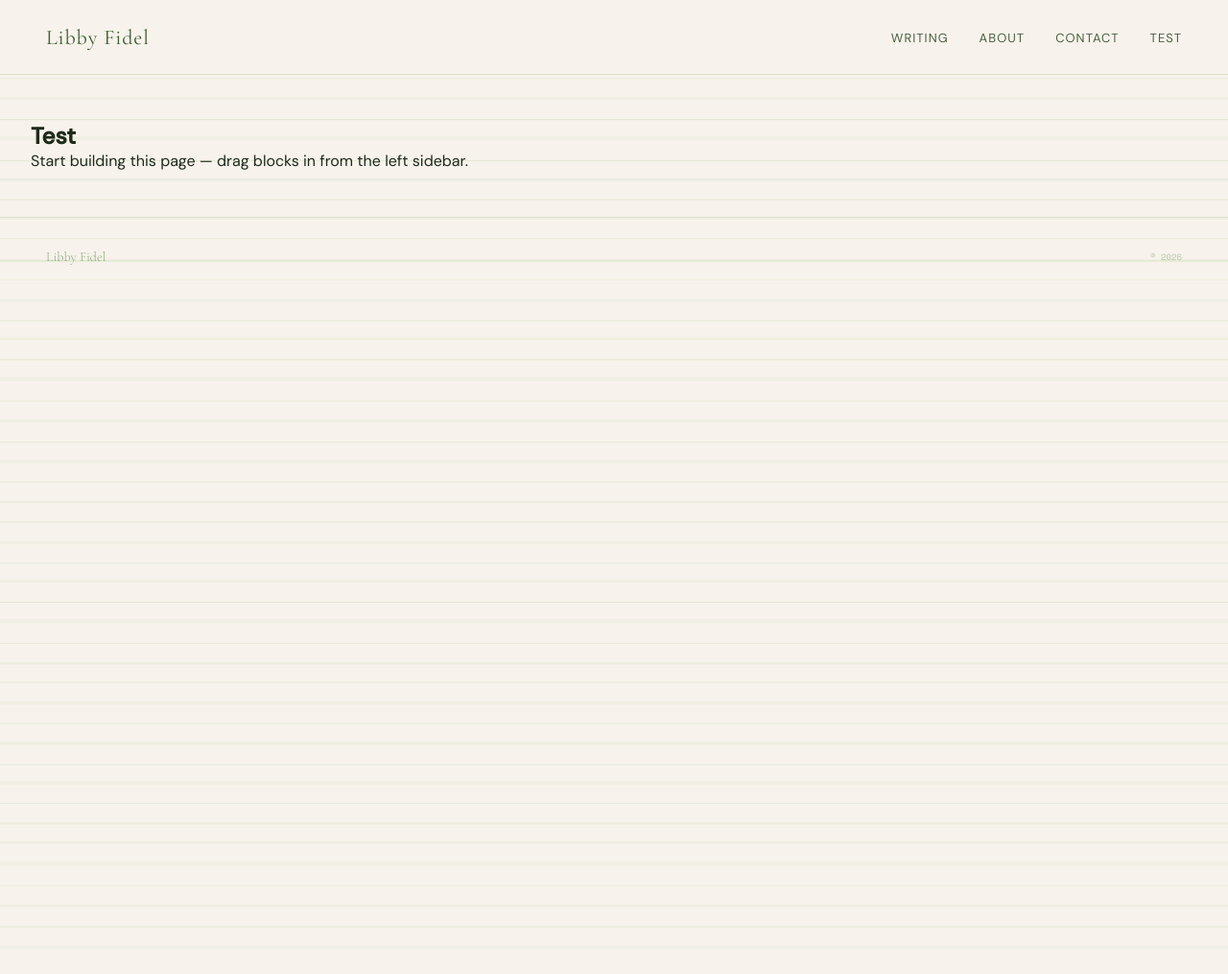
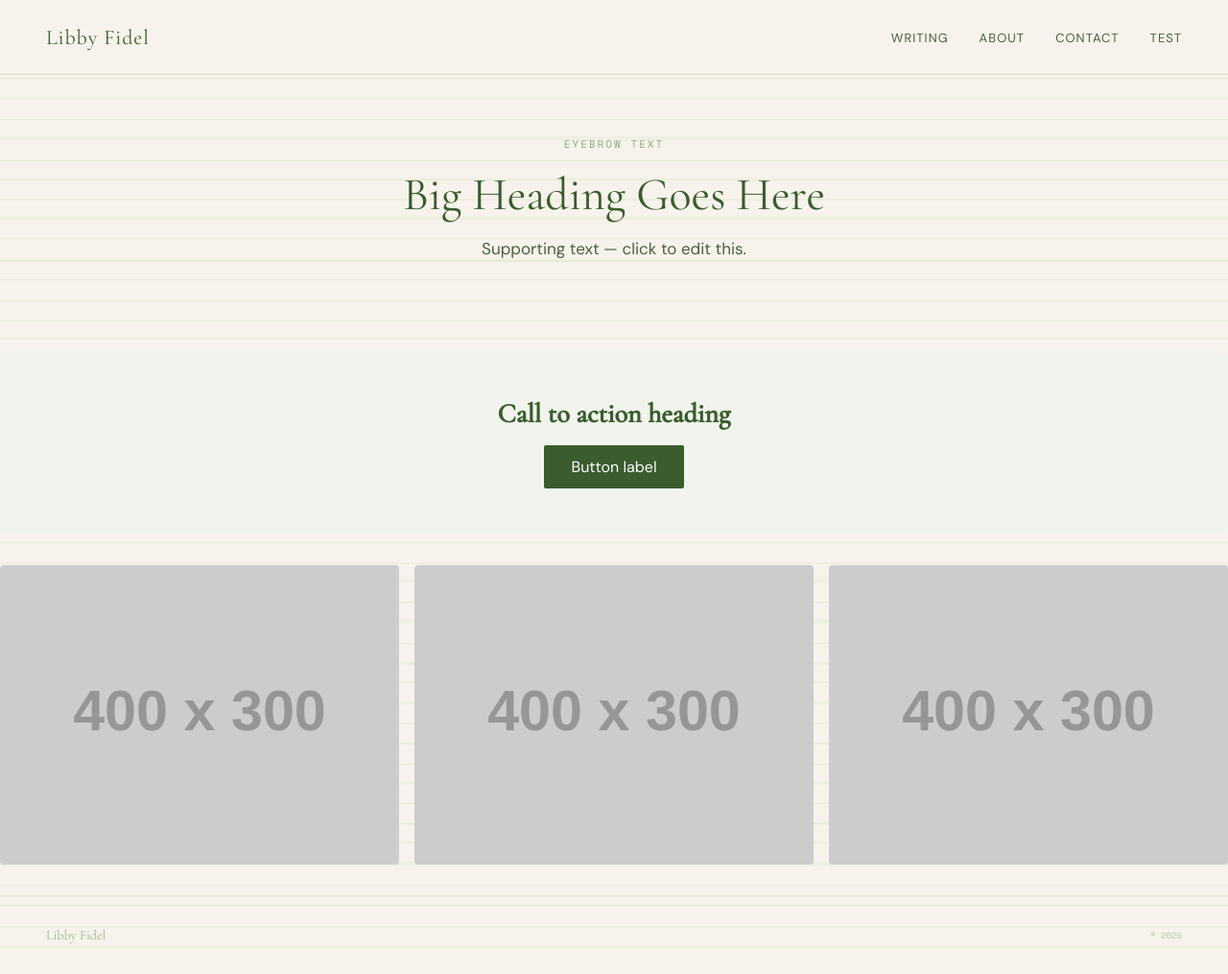
Before and after one commit to libbyfidel/libbyfidel.github.io, a Jekyll site: the page built from _tabs/test.md, in a window 1280 px wide and 1015 px high. Shown: the whole window at 96% size. Built offline with Jekyll 4.4.1, drawn with Linux system fonts in a browser that asks for light colours; some of the changed lines change nothing that is shown.

Commit message:
Update tab: Test

```diff
--- a/_tabs/test.md
+++ b/_tabs/test.md
@@ -3,5 +3,6 @@ title: Test
 nav_label: Test
 nav_order: 50
 show_in_nav: true
+custom_css: '* { box-sizing: border-box; } body {margin: 0;}#irpk{font-family:''Space Mono'',monospace;font-size:11px;letter-spacing:0.18em;text-transform:uppercase;color:#8aaa78;margin-bottom:1rem;}#idmtn{font-family:''Cormorant Garamond'',serif;font-size:48px;font-weight:400;color:#3a5c2e;margin-bottom:1rem;}#ivhci{font-size:17px;color:#4a6040;max-width:480px;margin:0 auto;}#isdw{padding:4rem 2rem;text-align:center;}#iuhrf{font-family:''Cormorant Garamond'',serif;font-size:28px;color:#3a5c2e;margin-bottom:1rem;}#idoi8{display:inline-block;padding:12px 28px;background:#3a5c2e;color:white;text-decoration:none;border-radius:2px;}#ibj61{padding:3rem 2rem;text-align:center;background:#f0f4ec;border-radius:8px;margin:2rem 0;}#i8eej{width:100%;border-radius:4px;}#iwuns{width:100%;border-radius:4px;}#i4ltu{width:100%;border-radius:4px;}#ix55h{display:grid;grid-template-columns:repeat(3,1fr);gap:1rem;margin:2rem 0;}'
 ---
-<section style="padding:3rem 2rem;"><h1>Test</h1><p>Start building this page — drag blocks in from the left sidebar.</p></section>
+<section id="isdw"><p id="irpk">EYEBROW TEXT</p><h1 id="idmtn">Big Heading Goes Here</h1><p id="ivhci">Supporting text — click to edit this.</p></section><div id="ibj61"><h2 id="iuhrf">Call to action heading</h2><a href="#" id="idoi8">Button label</a></div><div id="ix55h"><img src="https://placehold.co/400x300?text=Photo+1" id="i8eej"/><img src="https://placehold.co/400x300?text=Photo+2" id="iwuns"/><img src="https://placehold.co/400x300?text=Photo+3" id="i4ltu"/></div>
```
